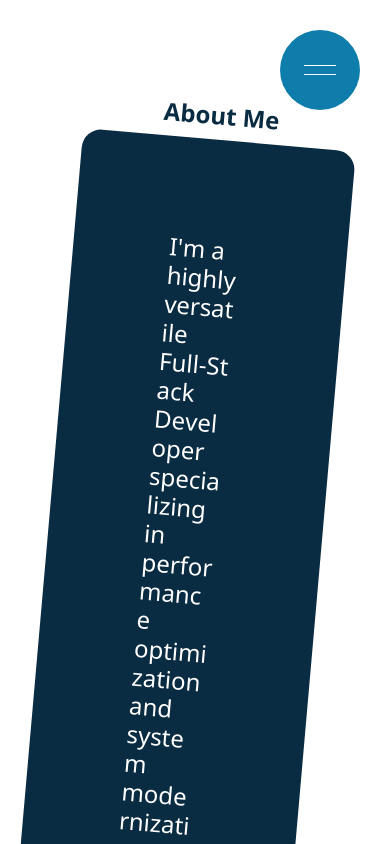
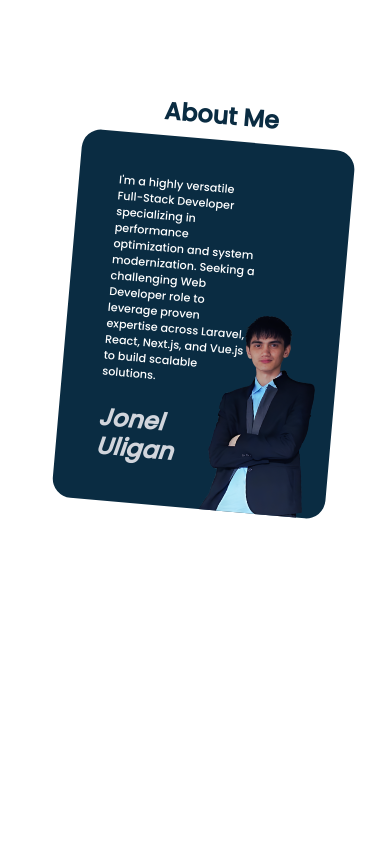
Before and after one commit to joneltech07/joneltech, a Next.js app: page /AboutMe in a window 390 px wide. Shown: the top 844 px of the page. Built offline with nearby package versions, Linux system fonts and the light colour scheme.

Commit message:
Set initial mobile design.

```diff
--- a/app/(root)/page.tsx
+++ b/app/(root)/page.tsx
@@ -63,7 +63,6 @@ export default function Index() {
         >
           <div className="text-center space-y-3 px-6 sm:px-14">
             <AnimatedText
-              once
               text="My Tech Stack"
               className="font-bold text-3xl text-white"
             />
@@ -83,7 +82,6 @@ export default function Index() {
         <section ref={projectRef}>
           <div className="text-center space-y-3 bg-[#194660] h-60 flex flex-col justify-center">
             <AnimatedText
-              once
               text="Projects"
               className="font-bold text-3xl text-white"
             />
@@ -99,7 +97,6 @@ export default function Index() {
 
         <section className="flex flex-col relative bg-gray-50">
           <AnimatedText
-            once
             text="Certification"
             className="font-bold text-3xl text-center text-[#0a2c42] sticky top-1 py-10"
           />
--- a/app/AboutMe/page.tsx
+++ b/app/AboutMe/page.tsx
@@ -40,7 +40,7 @@ const AboutMe = React.forwardRef<HTMLDivElement, AboutProps>(function AboutMe(
         <p className="font-bold text-3xl text-[#0a2c42]">About Me</p>
 
         <div className="relative">
-          <div className="rounded-3xl bg-[#0a2c42] p-[120px]">
+          <div className="rounded-3xl bg-[#0a2c42] p-[50px] md:p-[120px]">
             <div className="w-full flex">
               <div className="flex flex-3 flex-col">
                 <AnimatedCopy
@@ -48,7 +48,7 @@ const AboutMe = React.forwardRef<HTMLDivElement, AboutProps>(function AboutMe(
                   colorAccent="#000000"
                   colorFinal="#ffffff"
                 >
-                  <p className="text-3xl text-gray-300 text-wrap pb-[30px] text-start">
+                  <p className="text-sm md:text-3xl text-gray-300 text-wrap pb-[30px] text-start">
                     I&apos;m a highly versatile Full-Stack Developer
                     specializing in performance optimization and system
                     modernization. Seeking a challenging Web Developer role to
@@ -62,13 +62,22 @@ const AboutMe = React.forwardRef<HTMLDivElement, AboutProps>(function AboutMe(
                 </p>
               </div>
 
-              <div className="flex-1">
+              <div className="flex-1 flex">
                 <Image
                   src="/images/profile-photo.png"
                   alt="Profile Photo"
                   width={400}
                   height={400}
-                  className="object-contain absolute bottom-0 right-[50px]"
+                  className="object-contain absolute bottom-0 right-[50px] hidden md:block"
+                  priority={true}
+                />
+
+                <Image
+                  src="/images/profile-photo.png"
+                  alt="Profile Photo"
+                  width={180}
+                  height={200}
+                  className="object-contain absolute bottom-0 right-0 block md:hidden"
                   priority={true}
                 />
               </div>
--- a/app/Experience/page.tsx
+++ b/app/Experience/page.tsx
@@ -17,7 +17,6 @@ const Experience = React.forwardRef<HTMLDivElement, ExperienceProps>(
         className="py-[200px] flex items-center flex-col space-y-3 gap-4 px-6 sm:px-14"
       >
         <AnimatedText
-          once
           text="Experience"
           className="font-bold text-3xl text-[#0a2c42]"
         />
@@ -27,7 +26,7 @@ const Experience = React.forwardRef<HTMLDivElement, ExperienceProps>(
             delay={0.1 * (idx + 1)}
             yOffset={10}
             key={idx}
-            className="shadow rounded-2xl flex gap-4 p-10 w-[70%]"
+            className="shadow-none md:shadow rounded-2xl flex flex-col md:flex-row gap-4 p-3 md:p-10 w-full md:w-[70%]"
           >
             <div className="p-4 flex-1 rounded-2xl bg-slate-100">
               <p className="rounded-full bg-[#0d97c5] text-sm px-2 font-bold text-white inline">
--- a/app/Home/page.tsx
+++ b/app/Home/page.tsx
@@ -31,9 +31,9 @@ const Home = React.forwardRef<HTMLDivElement, HomeProps>(function Home(
     <motion.div
       ref={ref}
       style={{ scale, rotate }}
-      className="h-screen sticky top-0"
+      className="h-screen flex sticky top-0"
     >
-      <div className="flex flex-wrap justify-center px-6 pb-6 pt-10 sm:px-14">
+      <div className="flex flex-1 flex-wrap justify-center items-center px-6 pb-6 pt-10 sm:px-14">
         <FadeInOnScroll
           delay={0.1}
           yOffset={10}
@@ -43,7 +43,7 @@ const Home = React.forwardRef<HTMLDivElement, HomeProps>(function Home(
           <p className="text-center md:text-start text-gray-500 text-wrap md:text-[28px] font-normal">
             I&apos;m here to support your business through web development,
             offering solutions and a commitment to{" "}
-            <span className="font-bold text-2xl md:text-7xl text-[#0d97c5]">
+            <span className="font-bold text-5xl block md:inline md:text-7xl text-[#0d97c5]">
               Excellence
             </span>
           </p>
--- a/app/layout.tsx
+++ b/app/layout.tsx
@@ -1,5 +1,5 @@
 import type { Metadata } from "next";
-import { Geist, Geist_Mono } from "next/font/google";
+import { Geist, Geist_Mono, Poppins } from "next/font/google";
 import "./globals.css";
 import Header from "@/components/header";
 
@@ -11,6 +11,11 @@ const geistSans = Geist({
 const geistMono = Geist_Mono({
   variable: "--font-geist-mono",
   subsets: ["latin"],
+});
+
+const poppins = Poppins({
+  subsets: ["latin"],
+  weight: "500",
 });
 
 export const metadata: Metadata = {
@@ -25,9 +30,7 @@ export default function RootLayout({
 }>) {
   return (
     <html lang="en">
-      <body
-        className={`${geistSans.variable} ${geistMono.variable} antialiased`}
-      >
+      <body className={`${poppins.className} antialiased`}>
         <Header />
 
         <section className="flex min-h-screen flex-1 flex-col mx-md:pb-14">
--- a/components/cards/Certificate/index.tsx
+++ b/components/cards/Certificate/index.tsx
@@ -49,7 +49,7 @@ const Certificate: React.FC<CertificateProps> = ({
           scale,
           top: `calc(-5vh + ${i * 25}px)`,
         }}
-        className="flex flex-col relative -top-[25%] w-[1000px] h-[400px] rounded-[25px] p-[50px] origin-top"
+        className="flex flex-col relative -top-[25%] w-[1000px] h-auto md:h-[400px] rounded-[25px] p-[50px] origin-top"
       >
         <div className="flex flex-col gap-4">
           <div className="p-4 flex-1 flex gap-4 rounded-2xl bg-white">
--- a/components/cards/Project.tsx
+++ b/components/cards/Project.tsx
@@ -14,7 +14,7 @@ export default function Project() {
           key={idx}
           delay={idx * 0.1}
           yOffset={10}
-          className="w-full"
+          className="w-full px-3 md:p-0"
         >
           <ProjectItem
             thumbnail={thumbnail}
--- a/components/header/index.tsx
+++ b/components/header/index.tsx
@@ -3,6 +3,7 @@ import styles from "./style.module.scss";
 import Nav from "./nav";
 import { AnimatePresence } from "framer-motion";
 import { useMenuActions } from "@/store/useMenuStore";
+import { cn } from "@/lib/utils";
 
 export default function Header() {
   // 2. Get the menu open/close state and toggle function fro;m Zustand
@@ -10,7 +11,7 @@ export default function Header() {
 
   return (
     <>
-      <div className={styles.main}>
+      <div className={cn(styles.main, "hidden md:block")}>
         <div className={styles.header}>
           <div
             onClick={() => {
```
Also changed, not shown: components/cards/ProjectItem.tsx (+12 -8 lines).
